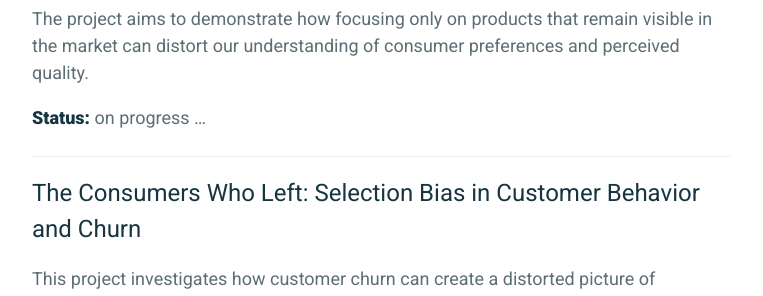
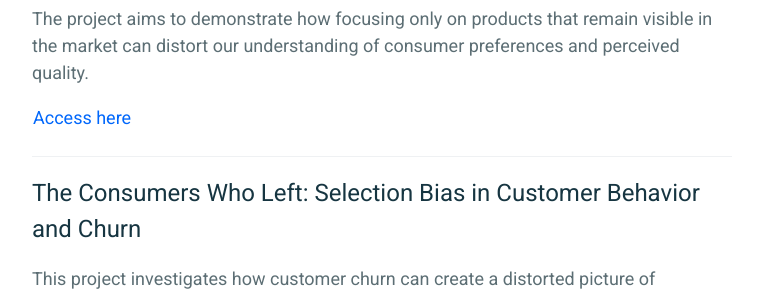
Before and after one commit to kitolomewa/kitolomewa.github.io, a Jekyll site: the page built from _pages/projects/index.md, in a window 1280 px wide. Shown: the part 855-1151 px from the top of the page, without its empty margins (258-1021 px from the left). Built offline with Jekyll 4.4.1, drawn with Linux system fonts in a browser that asks for light colours.

Commit message:
Update index.md

```diff
--- a/_pages/projects/index.md
+++ b/_pages/projects/index.md
@@ -20,7 +20,7 @@ Using publicly available product, movie, or book datasets, the study compares pr
 
 The project aims to demonstrate how focusing only on products that remain visible in the market can distort our understanding of consumer preferences and perceived quality.
 
-**Status:** on progress ...
+[Access here]({{ "/assets/files/Resume_ENG2002_Kito%20Lomewa.pdf" | relative_url }})
 
 ----
 
```
